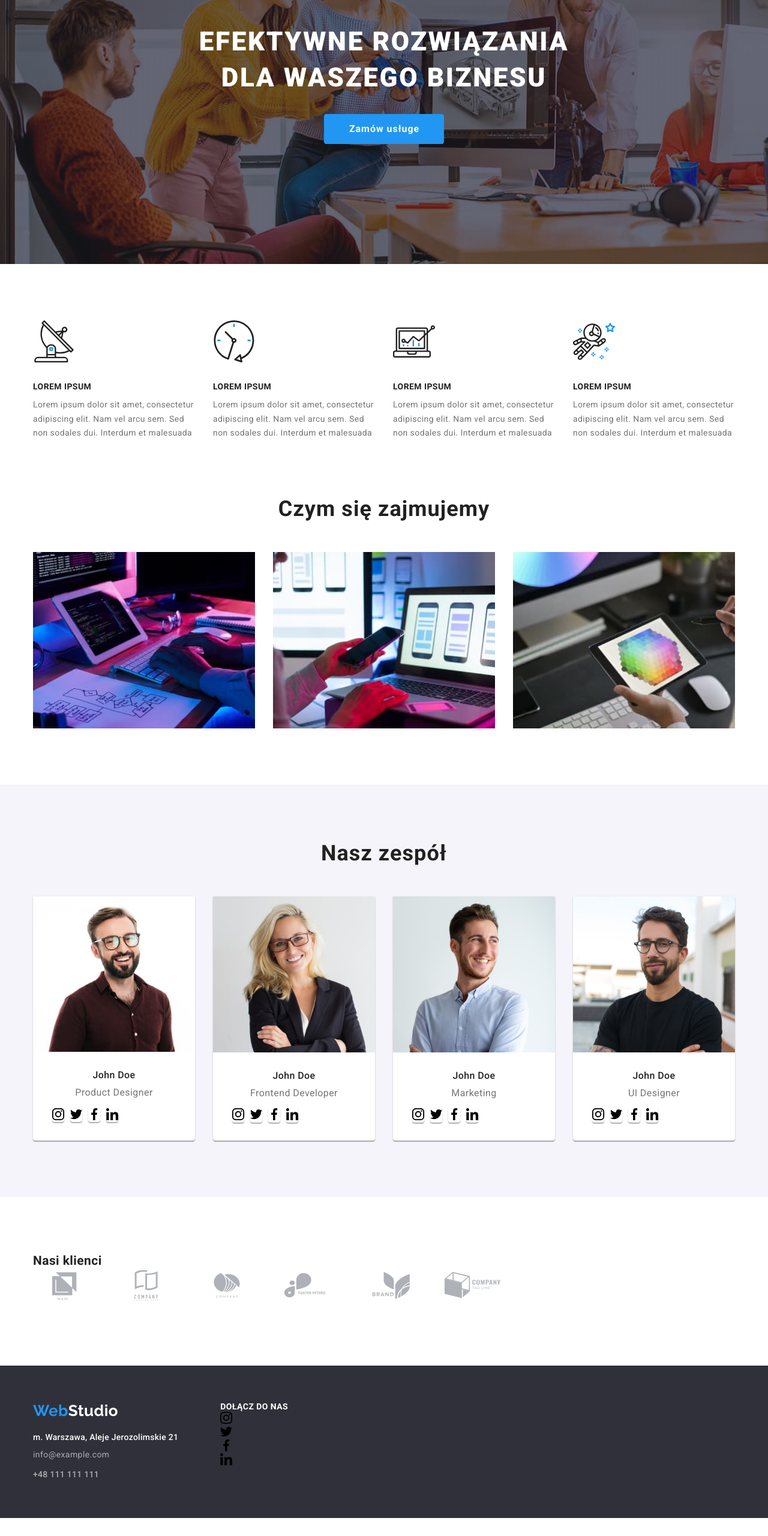
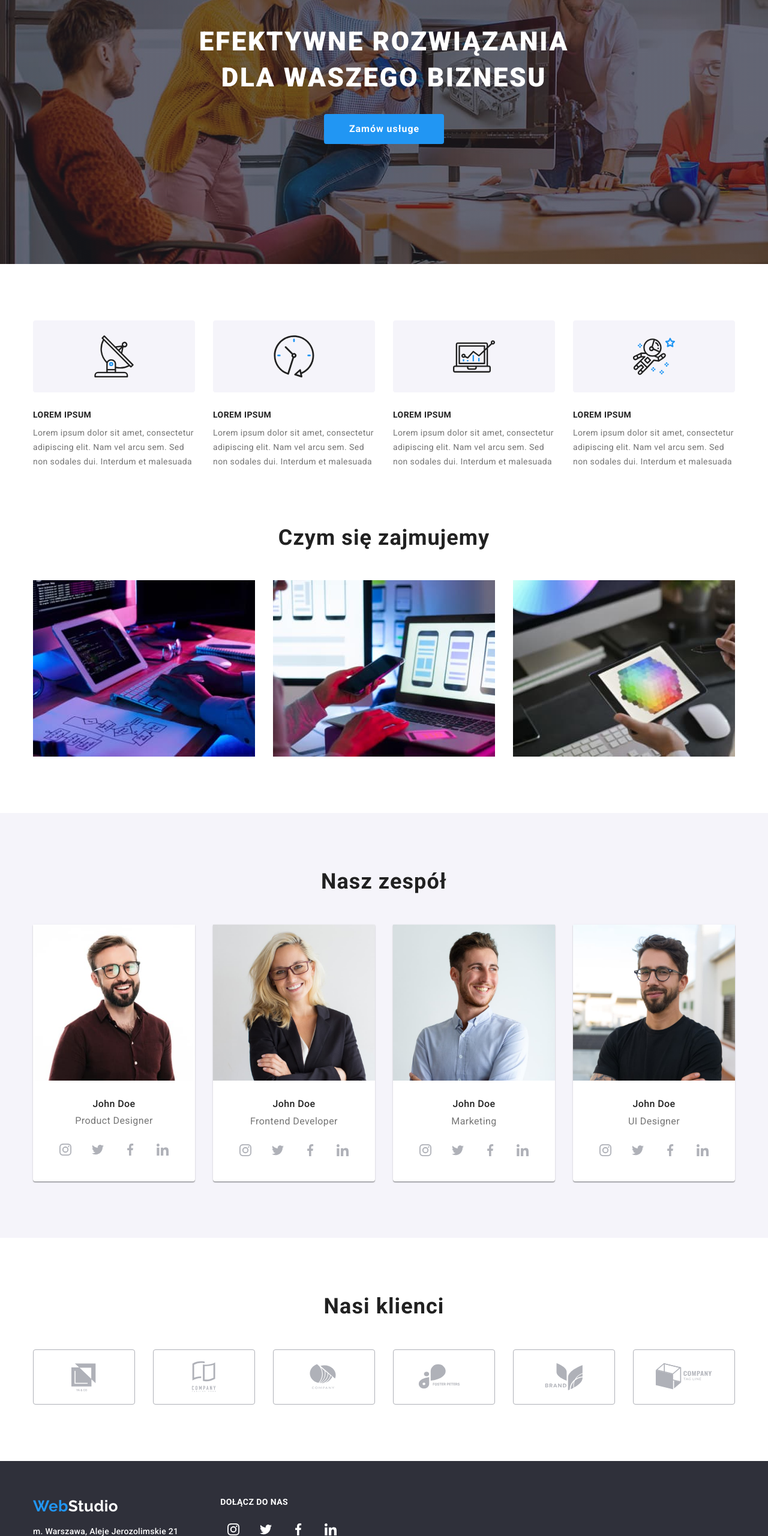
Before and after one commit to Maciej4896/goit-markup-hw-04, a plain HTML site: page index.html in a window 1280 px wide. Shown: the part 240-2800 px from the top of the page at 60% size. Before the commit the page ends 2770 px from the top, so only its background shows below. Drawn offline with nearby package versions, Linux system fonts and the light colour scheme.

Commit message:
Update styles.css

```diff
--- a/css/styles.css
+++ b/css/styles.css
@@ -67,6 +67,8 @@ button:focus {
   text-decoration: none;
   line-height: 1.14;
   letter-spacing: 0.02em;
+  display: flex;
+  align-items: center;
 }
 .logo,
 .logo a:visited {
@@ -212,9 +214,13 @@ button:focus {
 .main-header-styling {
   padding-top: 200px;
   padding-bottom: 200px;
-  background: linear-gradient(90deg, rgba(47, 48, 58, 0.4) 100%, rgba(47, 48, 58, 0.4) 100%),
+  background-image: linear-gradient(90deg, rgba(47, 48, 58, 0.4) 100%, rgba(47, 48, 58, 0.4) 100%),
     url(../images/Background-image.jpg);
   max-width: 1600px;
+  height: 600px;
+  margin: 0 auto;
+  background-size: cover;
+  background-repeat: no-repeat;
 }
 .main-header-styling h1 {
   margin-top: 0;
@@ -228,7 +234,7 @@ button:focus {
 }
 .description-styling li h3 {
   margin: 0;
-  padding-top: 30px;
+  margin-top: 30px;
 }
 .description-styling li p {
   margin-top: 10px;
@@ -325,19 +331,29 @@ ol {
 .social-links {
   display: flex;
   gap: 10px;
-  padding: 16px 32px 0px 32px;
+  margin-top: 16px;
+  justify-content: center;
+}
+.social-links li {
+  width: 44px;
+  height: 44px;
+  border-radius: 50%;
+  display: flex;
+  justify-content: center;
+  align-items: center;
+  box-shadow: none;
+}
+.social-media-icons {
+  fill: #afb1b8;
+}
+.social-media-highlight:hover,
+.social-media-highlight:hover use,
+.social-media-highlight:focus,
+.social-media-highlight:focus use {
+  fill: var(--main-site-background-color);
+  background-color: var(--brand-color);
 }
 
-.our-clients {
-  font-weight: 700;
-  font-size: 36px;
-  line-height: 1.16;
-  letter-spacing: 0.03em;
-  text-align: center;
-}
-.our-clients h2 {
-  padding-bottom: 50px;
-}
 .icon-circle {
   fill: transparent;
 }
@@ -364,35 +380,31 @@ ol {
 .join-us a svg use {
   fill: var(--brand-color);
 }
-.our-clients-icon:hover rect {
-  stroke: var(--brand-color);
-  cursor: pointer;
-}
+
 .our-clients-icon {
   fill: transparent;
 }
-.our-clients-icon rect {
-  stroke: #afb1b8;
-}
+
 .our-clients-logo use {
   fill: #afb1b8;
 }
 .our-clients-logo:hover use,
-.our-clients-logo:focus use {
+.our-clients-logo:focus use,
+.blue-highlight:focus,
+.blue-highlight:hover {
   fill: var(--brand-color);
   cursor: pointer;
+  border-color: var(--brand-color);
 }
 
 .navigation-icons {
   fill: #757575;
 }
-.telephone:hover,
-.telephone:focus {
-  fill: var(--brand-color);
+.mail-link svg {
+  margin-right: 10px;
 }
-.mail-link:hover,
-.mail-link:focus {
-  fill: var(--brand-color);
+.telephone svg {
+  margin-right: 10px;
 }
 .social-links-bottom {
   display: flex;
@@ -408,16 +420,55 @@ ol {
   display: flex;
   gap: 70px;
 }
-.footer-socials {
+.gray-box {
+  display: flex;
+  justify-content: center;
+  align-items: center;
+  width: 270px;
+  height: 120px;
+  border: 1px solid var(--element-background-color);
+  background-color: var(--element-background-color);
+  border-radius: 4px;
+}
+.our-clients-header {
+  font-weight: 700;
+  font-size: 36px;
+  line-height: 1.16;
+  letter-spacing: 0.03em;
+  text-align: center;
+  margin-bottom: 50px;
+}
+.our-clients {
   display: flex;
 }
-.footer-socials .icon-circle {
-  fill: var(--secondary-text-color);
+.our-clients li {
+  height: 92px;
+  width: 170px;
+  border: 1px solid #afb1b8;
+  border-radius: 4px;
+  display: flex;
+  justify-content: center;
+  align-items: center;
 }
-.footer-socials .social-icons use {
+.social-links-footer {
+  display: flex;
+  gap: 10px;
+  margin-top: 16px;
+  justify-content: center;
+}
+.social-links-footer li {
+  width: 44px;
+  height: 44px;
+  border-radius: 50%;
+  display: flex;
+  justify-content: center;
+  align-items: center;
+  box-shadow: none;
+}
+.social-links-footer use {
   fill: var(--main-site-background-color);
 }
-.footer-socials .icon-circle:hover,
-.footer-socials .icon-circle:focus {
-  fill: var(--brand-color);
+.social-media-highlight-footer:hover,
+.social-media-highlight-footer:focus {
+  background-color: var(--brand-color);
 }
```
